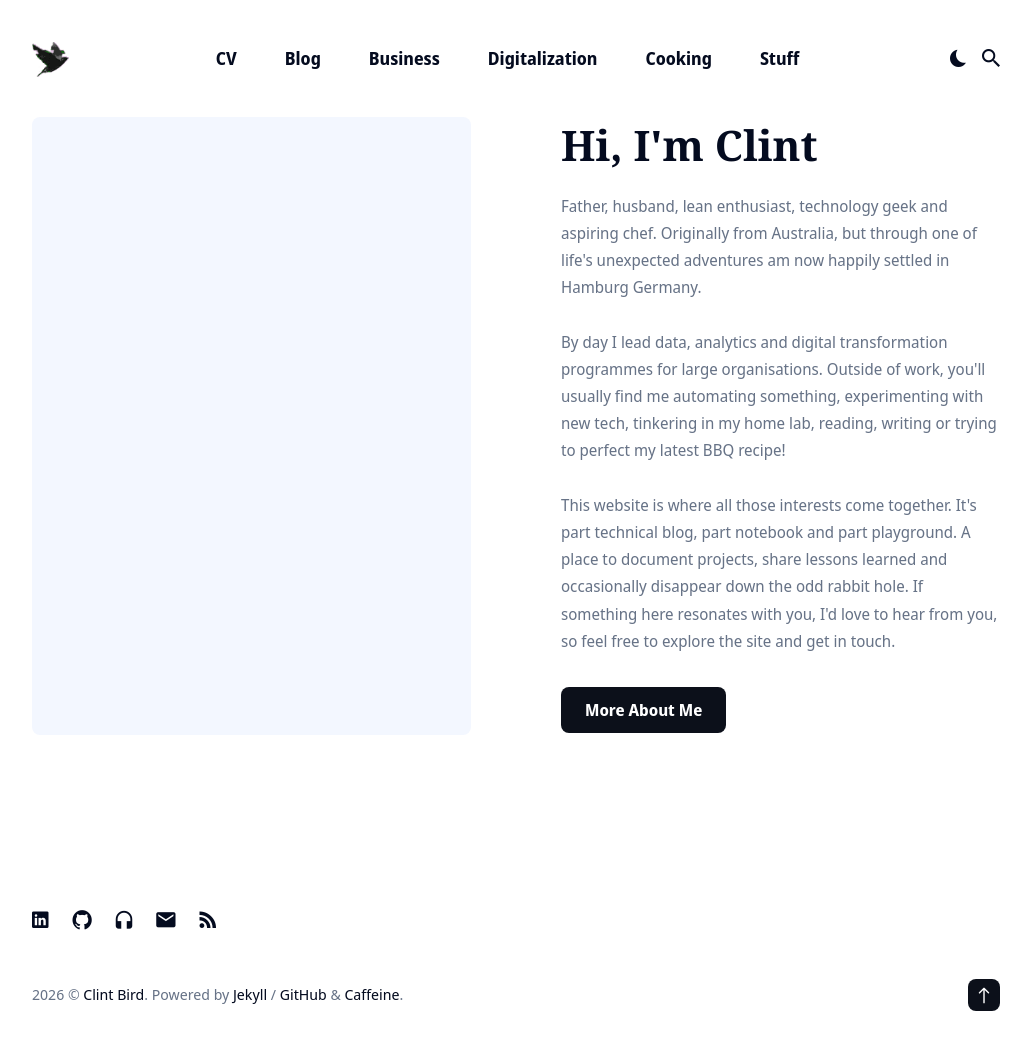
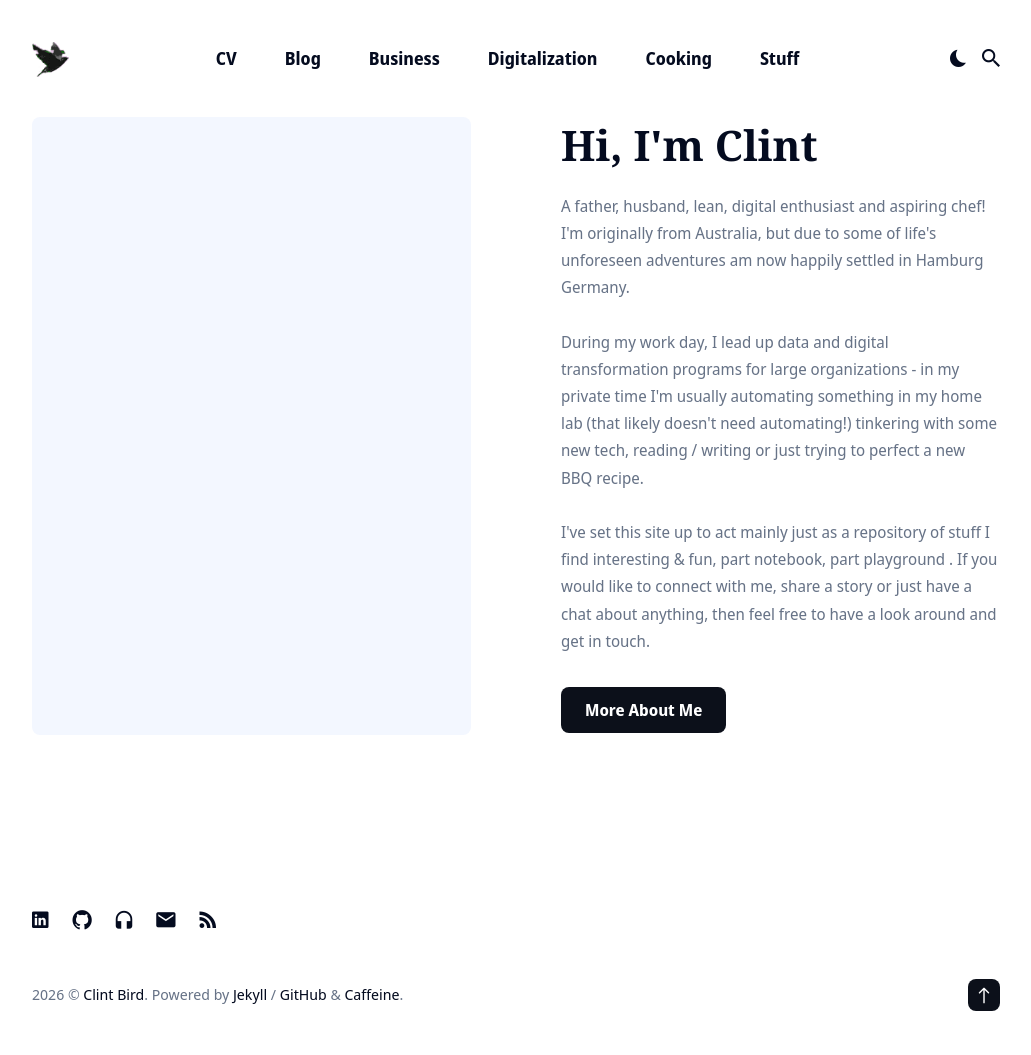
Before and after one commit to clintjb/clintjb.github.io, a Jekyll site: the page built from index.html, in a window 1280 px wide. Shown: the whole page, without its empty margins (124-1155 px from the left). Built offline with Jekyll 4.4.1, drawn with Linux system fonts in a browser that asks for light colours; nearby versions of some CDN libraries.

Commit message:
Non AI Description

```diff
--- a/_data/settings.yml
+++ b/_data/settings.yml
@@ -70,7 +70,7 @@ tag__settings:
 author__section:
   enable: false
   author__section__title: Hi, I'm Clint
-  author__section__description: Father, husband, lean enthusiast, technology geek and aspiring chef. Originally from Australia, but through one of life's unexpected adventures am now happily settled in Hamburg Germany.<br><br>By day I lead data, analytics and digital transformation programmes for large organisations. Outside of work, you'll usually find me automating something, experimenting with new tech, tinkering in my home lab, reading, writing or trying to perfect my latest BBQ recipe!<br><br>This website is where all those interests come together. It's part technical blog, part notebook and part playground. A place to document projects, share lessons learned and occasionally disappear down the odd rabbit hole. If something here resonates with you, I'd love to hear from you, so feel free to explore the site and get in touch.
+  author__section__description: A father, husband, lean, digital enthusiast and aspiring chef! I'm originally from Australia, but due to some of life's unforeseen adventures am now happily settled in Hamburg Germany.<br><br>During my work day, I lead up data and digital transformation programs for large organizations - in my private time I'm usually automating something in my home lab (that likely doesn't need automating!) tinkering with some new tech, reading / writing or just trying to perfect a new BBQ recipe.<br><br>I've set this site up to act mainly just as a repository of stuff I find interesting & fun, part notebook, part playground . If you would like to connect with me, share a story or just have a chat about anything, then feel free to have a look around and get in touch.
   aurhor__section__button__text: More About Me
   aurhor__section__button__link: /cv
   author__section__big__image: /images/clint.webp
@@ -91,7 +91,7 @@ mailchimp__settings:
 
 #-------------------------------
 # Footer Settings
-footer__description: Father, husband, lean enthusiast, technology geek and aspiring chef. Originally from Australia, but through one of life's unexpected adventures am now happily settled in Hamburg Germany.<br><br>By day I lead data, analytics and digital transformation programmes for large organisations. Outside of work, you'll usually find me automating something, experimenting with new tech, tinkering in my home lab, reading, writing or trying to perfect my latest BBQ recipe!<br><br>This website is where all those interests come together. It's part technical blog, part notebook and part playground. A place to document projects, share lessons learned and occasionally disappear down the odd rabbit hole. If something here resonates with you, I'd love to hear from you, so feel free to explore the site and get in touch.
+footer__description: A father, husband, lean, digital enthusiast and aspiring chef! I'm originally from Australia, but due to some of life's unforeseen adventures am now happily settled in Hamburg Germany.<br><br>During my work day, I lead up data and digital transformation programs for large organizations - in my private time I'm usually automating something in my home lab (that likely doesn't need automating!) tinkering with some new tech, reading / writing or just trying to perfect a new BBQ recipe.<br><br>I've set this site up to act mainly just as a repository of stuff I find interesting & fun, part notebook, part playground . If you would like to connect with me, share a story or just have a chat about anything, then feel free to have a look around and get in touch.
 
 
 # Social Links
```
